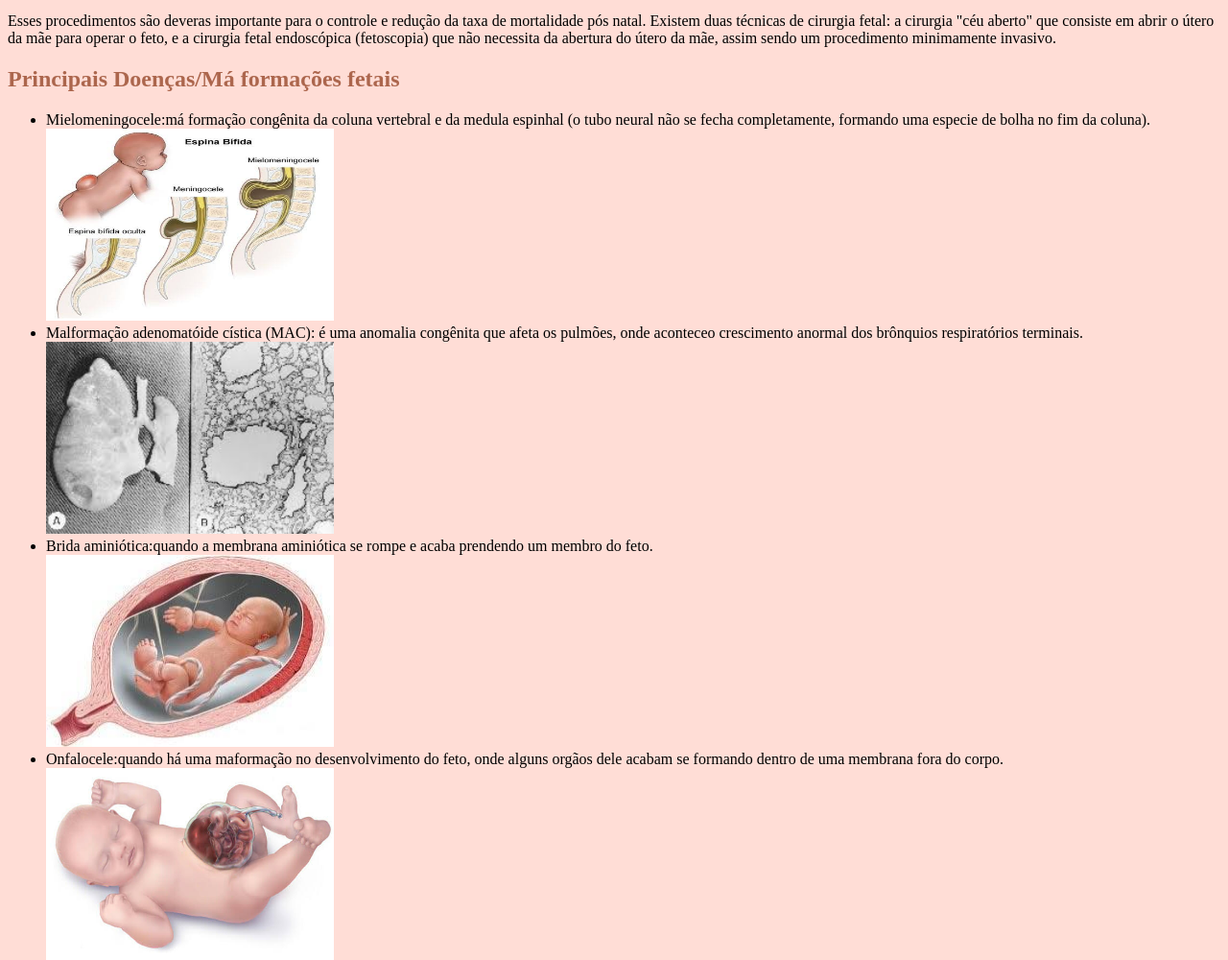
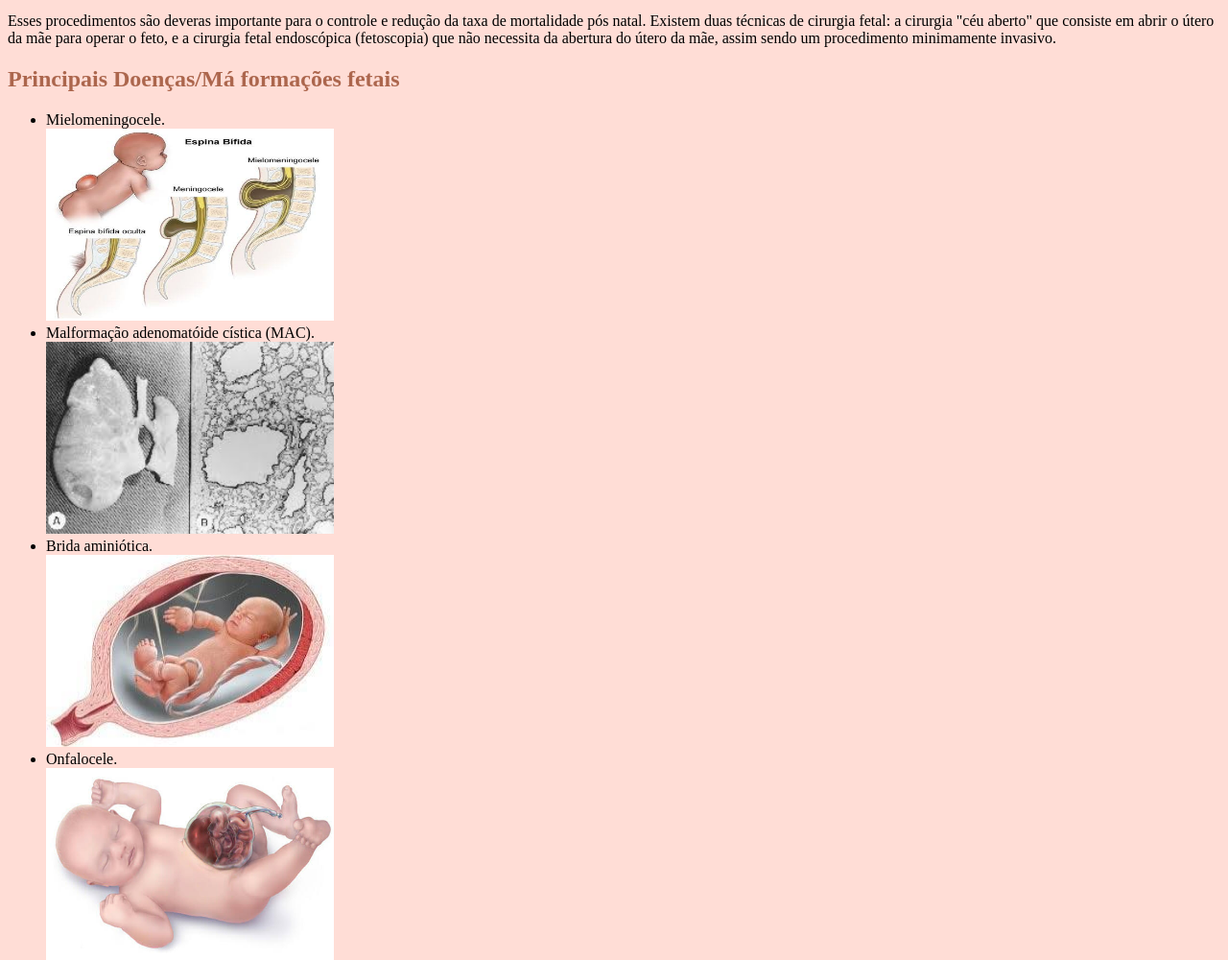
Before and after one commit to juliabeatris/Julia-linda-e-corinthiana, a plain HTML site: page index.html in a window 1280 px wide. Shown: the part 789-1789 px from the top of the page at 96% size. Drawn offline with Linux system fonts and the light colour scheme.

Commit message:
Update index.html

```diff
--- a/index.html
+++ b/index.html
@@ -31,13 +31,13 @@
     <p>Esses procedimentos são deveras importante para o controle e redução da taxa de mortalidade pós natal. Existem duas técnicas de cirurgia fetal: a cirurgia "céu aberto" que consiste em abrir o útero da mãe para operar o feto, e a cirurgia fetal endoscópica (fetoscopia) que não necessita da abertura do útero da mãe, assim sendo um procedimento minimamente invasivo.</p>
     <h2>Principais Doenças/Má formações fetais</h2>
     <ul>
-    <li>Mielomeningocele:má formação congênita da coluna vertebral e da medula espinhal (o tubo neural não se fecha completamente, formando uma especie de bolha no fim da coluna).</li>
+    <li>Mielomeningocele.</li>
         <img src="IMG_2406.jpeg" width="300" height="200"/>
-    <li>Malformação adenomatóide cística (MAC): é uma anomalia congênita que afeta os pulmões, onde aconteceo crescimento anormal dos brônquios respiratórios terminais.</li>
+    <li>Malformação adenomatóide cística (MAC).</li>
         <img src="IMG_2401.jpeg" width="300" height="200"/>
-    <li>Brida aminiótica:quando a membrana aminiótica se rompe e acaba prendendo um membro do feto.</li>
+    <li>Brida aminiótica.</li>
         <img src="IMG_2403.jpeg" width="300" height="200"/>
-    <li>Onfalocele:quando há uma maformação no desenvolvimento do feto, onde alguns orgãos dele acabam se formando dentro de uma membrana fora do corpo.</li>
+    <li>Onfalocele.</li>
         <img src="IMG_2405.jpeg" width="300" height="200"/>
     </ul>
     <p>Com isso podemos ver que a medicina fetal é muito importante pois ela cuida da saúde do seu bebê muito antes dele nascer, e assim evitando que haja alguma doença inesperada ou até algum aborto expontâneo, o que é algo muito triste para os pais, e uma fase muito difícil de ser superada.</p>
```
